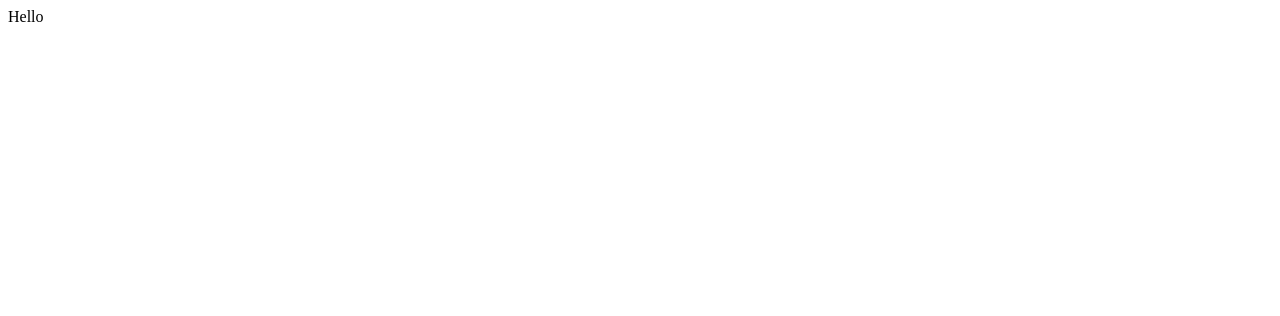
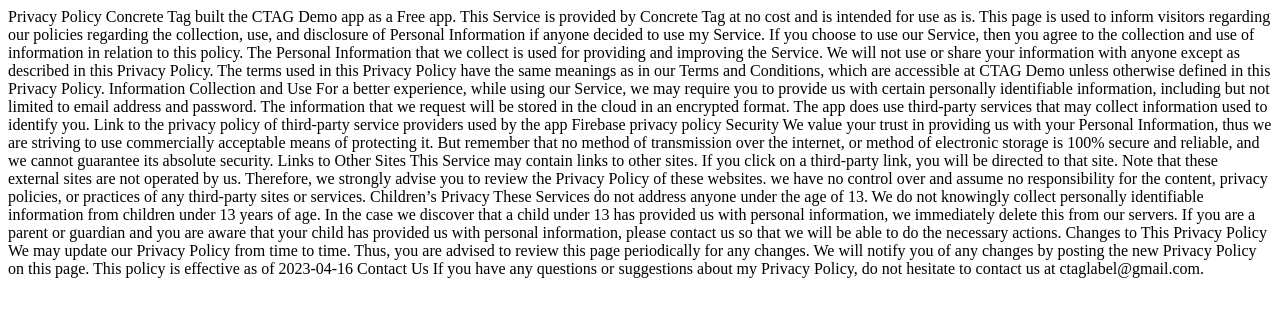
Before and after one commit to mohdm2611/ctag-privacy-policy, a plain HTML site: page index.html in a window 1280 px wide. Drawn offline with Linux system fonts and the light colour scheme.

Commit message:
Update index.html

```diff
--- a/index.html
+++ b/index.html
@@ -1 +1,41 @@
-<p>Hello</p>
+<p>Privacy Policy
+
+Concrete Tag built the CTAG Demo app as a Free app. This Service is provided by Concrete Tag at no cost and is intended for use as is.
+
+This page is used to inform visitors regarding our policies regarding the collection, use, and disclosure of Personal Information if anyone decided to use my Service.
+
+If you choose to use our Service, then you agree to the collection and use of information in relation to this policy. The Personal Information that we collect is used for providing and improving the Service. We will not use or share your information with anyone except as described in this Privacy Policy.
+
+The terms used in this Privacy Policy have the same meanings as in our Terms and Conditions, which are accessible at CTAG Demo unless otherwise defined in this Privacy Policy.
+
+Information Collection and Use
+
+For a better experience, while using our Service, we may require you to provide us with certain personally identifiable information, including but not limited to email address and password. The information that we request will be stored in the cloud in an encrypted format.
+
+The app does use third-party services that may collect information used to identify you.
+
+Link to the privacy policy of third-party service providers used by the app
+
+Firebase privacy policy
+
+Security
+
+We value your trust in providing us with your Personal Information, thus we are striving to use commercially acceptable means of protecting it. But remember that no method of transmission over the internet, or method of electronic storage is 100% secure and reliable, and we cannot guarantee its absolute security.
+
+Links to Other Sites
+
+This Service may contain links to other sites. If you click on a third-party link, you will be directed to that site. Note that these external sites are not operated by us. Therefore, we strongly advise you to review the Privacy Policy of these websites. we have no control over and assume no responsibility for the content, privacy policies, or practices of any third-party sites or services.
+
+Children’s Privacy
+
+These Services do not address anyone under the age of 13. We do not knowingly collect personally identifiable information from children under 13 years of age. In the case we discover that a child under 13 has provided us with personal information, we immediately delete this from our servers. If you are a parent or guardian and you are aware that your child has provided us with personal information, please contact us so that we will be able to do the necessary actions.
+
+Changes to This Privacy Policy
+
+We may update our Privacy Policy from time to time. Thus, you are advised to review this page periodically for any changes. We will notify you of any changes by posting the new Privacy Policy on this page.
+
+This policy is effective as of 2023-04-16
+
+Contact Us
+
+If you have any questions or suggestions about my Privacy Policy, do not hesitate to contact us at ctaglabel@gmail.com.</p>
```
